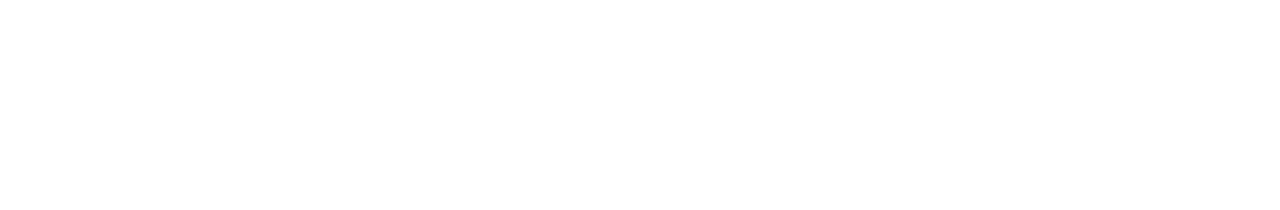
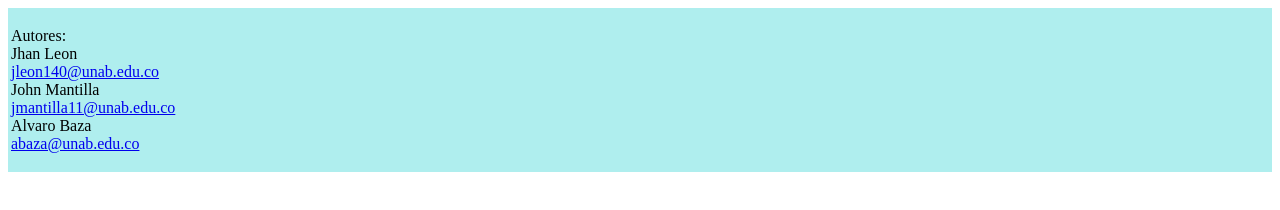
Before and after one commit to Yarl0/Taller, a plain HTML site: page Index.html in a window 1280 px wide. Drawn offline with Linux system fonts and the light colour scheme.

Commit message:
fooooter modified

```diff
--- a/Index.html
+++ b/Index.html
@@ -5,8 +5,29 @@
     <meta http-equiv="X-UA-Compatible" content="IE=edge">
     <meta name="viewport" content="width=device-width, initial-scale=1.0">
     <title>Document</title>
+    <style>
+        footer {
+            text-align: left;
+            padding: 3px;
+            background-color: paleturquoise;
+            color: black;
+            }
+</style>
 </head>
 <body>
+    <footer>
+
+
+        <p>Autores: <br>
+            Jhan Leon<br>
+            <a href="mailto:jleon140@unab.edu.co">jleon140@unab.edu.co</a><br>
+         John Mantilla<br>
+            <a href="mailto:jmantilla11@unab.edu.co">jmantilla11@unab.edu.co</a><br>
+         Alvaro Baza<br>
+            <a href="mailto:abaza@unab.edu.co">abaza@unab.edu.co</a></p>
+
+
+    </footer>
 
 </body>
 </html>
```
